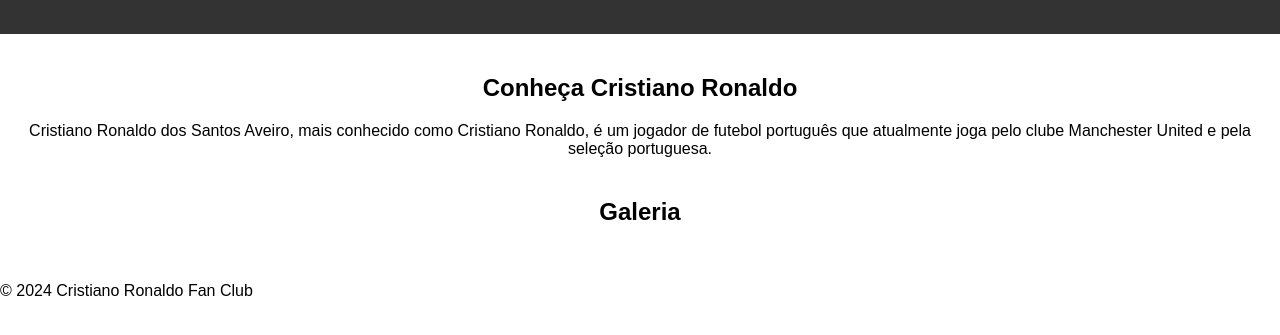
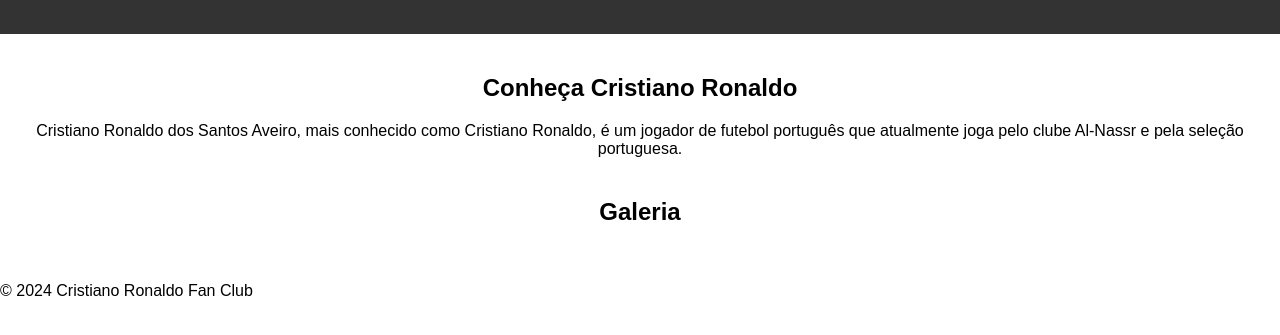
Before and after one commit to hgujedbejfbkjbik/gust, a plain HTML site: page index.html in a window 1280 px wide. Shown: the part 93-428 px from the top of the page. Drawn offline with Linux system fonts and the light colour scheme.

Commit message:
Update index.html

```diff
--- a/index.html
+++ b/index.html
@@ -21,7 +21,7 @@
     <main>
         <section class="intro">
             <h2>Conheça Cristiano Ronaldo</h2>
-            <p>Cristiano Ronaldo dos Santos Aveiro, mais conhecido como Cristiano Ronaldo, é um jogador de futebol português que atualmente joga pelo clube Manchester United e pela seleção portuguesa.</p>
+            <p>Cristiano Ronaldo dos Santos Aveiro, mais conhecido como Cristiano Ronaldo, é um jogador de futebol português que atualmente joga pelo clube Al-Nassr e pela seleção portuguesa.</p>
         </section>
         <section class="gallery">
             <h2>Galeria</h2>
```
